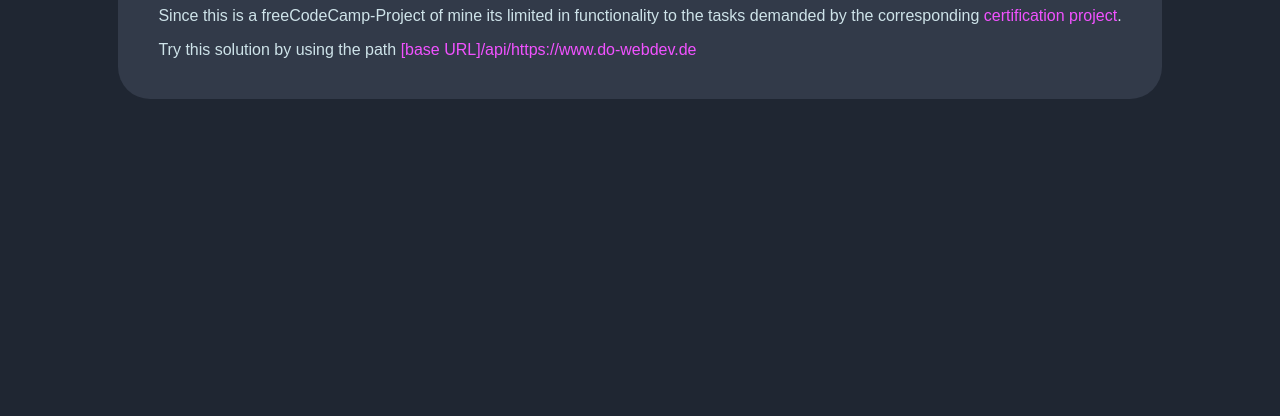
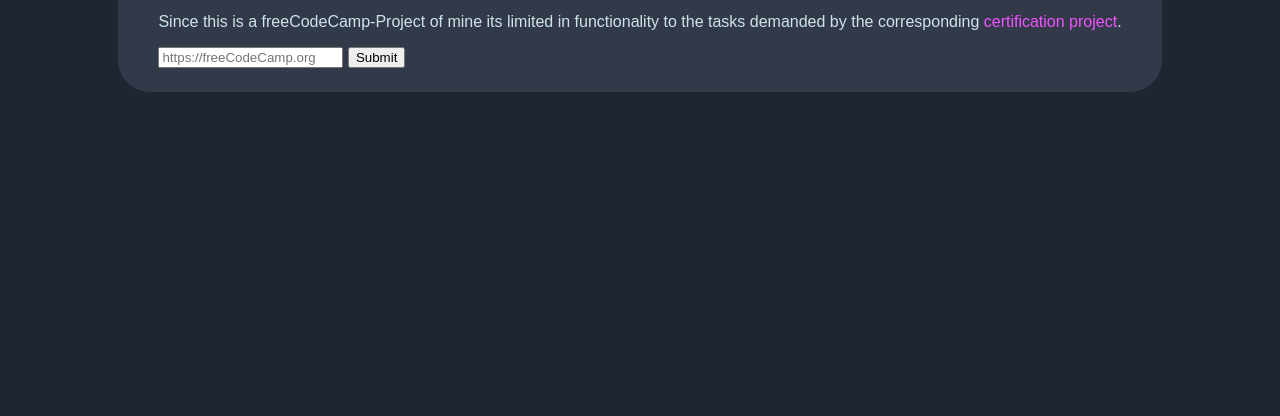
Before and after one commit to Dmnk28/url-shortener, a website: page public/index.html in a window 1280 px wide. Shown: the part 384-800 px from the top of the page. Drawn offline with Linux system fonts and the light colour scheme; files that its build step writes are made by us from their sources.

Commit message:
Edited index.html and added favicon

```diff
--- a/public/index.html
+++ b/public/index.html
@@ -4,7 +4,9 @@
     <meta charset="utf-8"/>
     <meta name="viewport" content="width=device-width, initial-scale=1"/>
 
+    <link rel="icon" type="image/png" href="./public/favicon.png">
     <link rel="stylesheet" href="./public/styles/main.css"/>
+
 
     <title>URL Shortener Microservice</title>
   </head>
@@ -14,9 +16,12 @@
       <h1>URL Shortener Microservice</h1>
       <p>This Microservice returns stores the url given in a MongoDB-Database, asigns it to a shorter url and returns both values.</p>
       <p>Since this is a freeCodeCamp-Project of mine its limited in functionality to the tasks demanded by the corresponding <a href="https://www.freecodecamp.org/learn/back-end-development-and-apis/back-end-development-and-apis-projects/url-shortener-microservice" title="freeCodeCamp tasks for the url shortener project" target="_blank">certification project</a>.</p>
-      <p>
-        Try this solution by using the path <a href="#/api/https://www.do-webdev.de" title="API Call now" target="_blank">[base URL]/api/https://www.do-webdev.de</a>
-      </p>
+
+      <form action="/shorturl" method="post">
+        <input name="url" id="url-input" type="text" placeholder="https://freeCodeCamp.org">
+        <button name="send-url" id="url-btn" type="submit">Submit</button>
+      </form>
+
     </main>
 </body>
 </html>
```
Also changed, not shown: handlers/faviconHandler.js (added, +7 -0 lines), public/favicon.ico (added), public/favicon.png (added).
